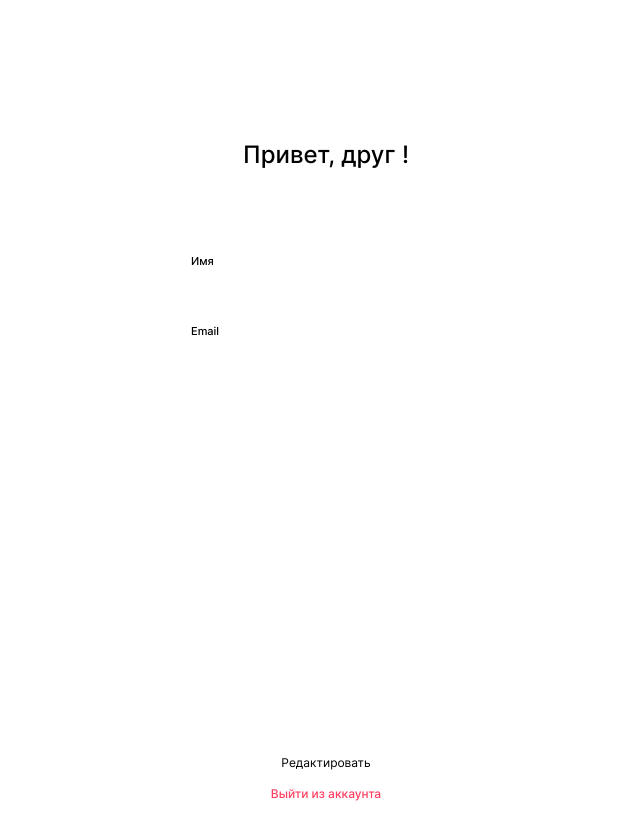
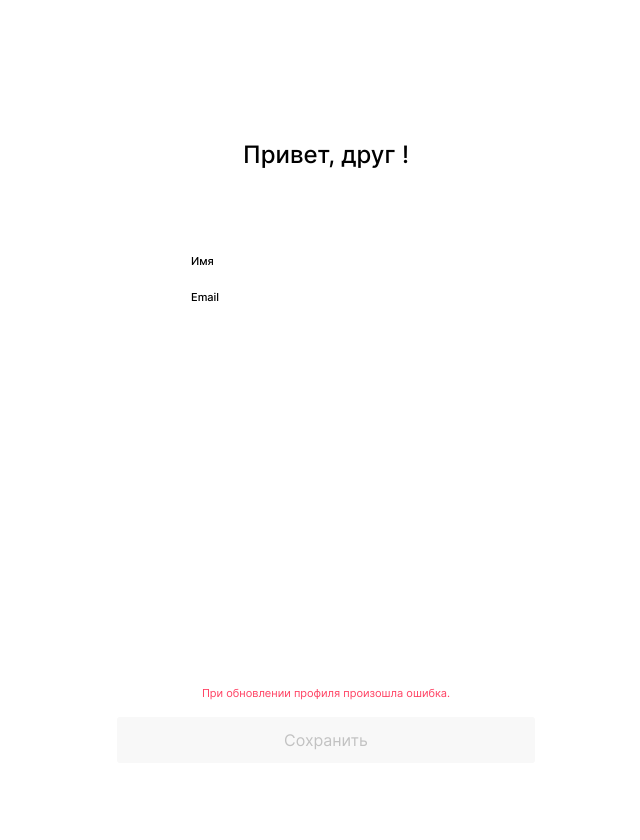
Before and after one commit to mintolime/movies-explorer-frontend, a React (Create React App) app in the folder movie-app/: page /profile in a window 1280 px wide. Shown: the whole page, without its empty margins (314-954 px from the left). After the commit the page ends 803 px from the top, so only its background shows below. Built offline with nearby package versions, Linux system fonts and the light colour scheme.

Commit message:
dev: realize errors

```diff
--- a/movie-app/src/components/Button/Button.css
+++ b/movie-app/src/components/Button/Button.css
@@ -12,7 +12,7 @@
   opacity: 1;
 }
 
-.button:hover{
+.button:hover {
   opacity: .8;
 }
 
@@ -108,3 +108,15 @@
   font-size: 12px;
   line-height: 15px;
 }
+
+.button_type_profile-save {
+  background: #3456F3;
+  border-radius: 3px;
+  padding: 14px 167px;
+}
+
+.button_disabled {
+  background: #F8F8F8;
+  color: #C2C2C2;
+  cursor: no-drop;
+}
--- a/movie-app/src/components/Login/Login.css
+++ b/movie-app/src/components/Login/Login.css
@@ -6,16 +6,21 @@
   color: #8B8B8B;
 }
 
+
+
 .form__input {
   display: block;
-  font-weight: 400;
+  /* font-weight: 400; */
   font-size: 14px;
   line-height: 17px;
   border: 0;
-  border-bottom: 1px solid rgba(0, 0, 0, .2);
+  /* border-bottom: 1px solid rgba(0, 0, 0, .2); */
   color: #000;
   font-family: inherit;
   padding-bottom: 13px;
+
+  border-bottom: 1px solid #E8E8E8;
+  font-weight: 500;
 }
 
 .form__input-error {
@@ -25,7 +30,6 @@
   line-height: 12px;
   color: #FF4062;
   min-height: 30px;
-  /* min-height: 45px; */
   padding: 0;
   margin: 0;
   border: 0;
@@ -34,16 +38,12 @@
 
 .form__input-error_active {
   color: #FF4062;
-  border-bottom: 1px #FF4062 solid;
 }
 
-.form__input_login {
-  /* background-color: black; */
-  /* color: white; */
-  color: #000;
+/* .form__input_login {
   border-bottom: 1px solid #E8E8E8;
   font-weight: 500;
-}
+} */
 
 .form__inner {
   padding: 0;
--- a/movie-app/src/components/Login/Login.jsx
+++ b/movie-app/src/components/Login/Login.jsx
@@ -1,9 +1,9 @@
 import EntryForm from '../EntryForm/EntryForm';
 import useFormAndValidation from '../../hooks/useFormAndValidation';
-import '../Login/Login.css'
+import '../Login/Login.css';
 
 function Login({ onAuthorization }) {
-  const { values, handleChange, errors } = useFormAndValidation();
+  const { values, handleChange, resetForm, isValid, errors } = useFormAndValidation();
 
   function handleSubmit(evt) {
     // Запрещаем браузеру переходить по адресу формы
@@ -13,19 +13,22 @@ function Login({ onAuthorization }) {
     }
     onAuthorization(values);
   }
+
   return (
-    <EntryForm title="Рады видеть!" btnText="Войти" linkText="Ещё не зарегистрированы? Регистрация" onSubmit={handleSubmit}>
-
+    <EntryForm
+      title="Рады видеть!"
+      btnText="Войти"
+      linkText="Ещё не зарегистрированы? Регистрация"
+      onSubmit={handleSubmit}>
       <fieldset className="form__inner form__inner_login">
         <label className="form__label form__label_profile ">Email </label>
         <input
-            className="form__input form__input_login"
+          className={`form__input ${isValid ? '' : 'form__input-error_active'}`}
           value={values.email || ''}
           onChange={handleChange}
           name="email"
           type="email"
           aria-label="Ваша почта"
-            // placeholder="Email"
           minLength="2"
           maxLength="30"
           required
@@ -34,18 +37,18 @@ function Login({ onAuthorization }) {
 
         <label className="form__label form__label_profile">Пароль </label>
         <input
-            className="form__input form__input_login"
+          // className="form__input form__input-error_active"
+          className={`form__input ${isValid ? '' : 'form__input-error_active'}`}
           name="password"
           type="password"
           aria-label="Ваш пароль"
-            // placeholder="Пароль"
           value={values.password || ''}
           minLength="8"
           maxLength="30"
           onChange={handleChange}
           required
         />
-        <span className="form__input-error"> {errors.password}</span>
+        <span className="form__input-error">{errors.password}</span>
       </fieldset>
     </EntryForm>
   );
--- a/movie-app/src/components/Profile/Profile.css
+++ b/movie-app/src/components/Profile/Profile.css
@@ -54,6 +54,19 @@
   border: 0;
 }
 
+.profile__input-error {
+  display: block;
+  font-weight: 400;
+  font-size: 11px;
+  line-height: 13px;
+  color: #FF4062;
+  min-height: 30px;
+  padding: 0;
+  margin: 0;
+  border: 0;
+  text-align: center;
+}
+
 .profile__link_logout {
   font-weight: 500;
   font-size: 12px;
--- a/movie-app/src/components/Profile/Profile.jsx
+++ b/movie-app/src/components/Profile/Profile.jsx
@@ -5,7 +5,7 @@ import Button from '../Button/Button';
 import '../Profile/Profile.css';
 
 function Profile() {
-  const { values, handleChange, errors } = useFormAndValidation();
+  const { values, handleChange } = useFormAndValidation();
 
   return (
     <section className="profile">
@@ -25,7 +25,7 @@ function Profile() {
             maxLength="100"
             required
           />
-          <span className="profile__input-error">{errors.name}</span>
+          {/* <span className="profile__input-error">{errors.name}</span> */}
         </fieldset>
 
         <fieldset className="profile__container">
@@ -42,17 +42,18 @@ function Profile() {
             maxLength="30"
             required
           />
-          <span className="profile__input-error">{errors.email}</span>
+          {/* <span className="profile__input-error">{errors.email}</span> */}
         </fieldset>
       </form>
 
       <div className="profile__button-box">
-        <Button btnClass="button_type_profile-edit" btnType="submit" btnText="Редактировать" />
+        {/* <Button btnClass="button button_type_profile-edit" btnType="submit" btnText="Редактировать" />
         <Link to="/" className="profile__link_logout">
           Выйти из аккаунта
-        </Link>
+        </Link> */}
+         <span className="profile__input-error">При обновлении профиля произошла ошибка.</span>
+        <Button btnClass="button button_type_profile-save button_disabled" btnType="submit" btnText="Сохранить" />
       </div>
-
     </section>
   );
 }
--- a/movie-app/src/components/Register/Register.jsx
+++ b/movie-app/src/components/Register/Register.jsx
@@ -3,7 +3,7 @@ import EntryForm from '../EntryForm/EntryForm';
 import useFormAndValidation from '../../hooks/useFormAndValidation';
 
 function Register({ onRegister }) {
-  const { values, handleChange, errors } = useFormAndValidation();
+  const { values, handleChange,isValid, errors } = useFormAndValidation();
 
   function handleSubmit(evt) {
     // Запрещаем браузеру переходить по адресу формы
@@ -20,7 +20,7 @@ function Register({ onRegister }) {
 
         <label className="form__label">Имя</label>
           <input
-            className="form__input form__input_login"
+            className={`form__input ${isValid ? '' : 'form__input-error_active'}`}
             value={values.name || ''}
             onChange={handleChange}
             name="name"
@@ -35,7 +35,7 @@ function Register({ onRegister }) {
 
         <label className="form__label">Email</label>
           <input
-            className="form__input form__input_login"
+           className={`form__input ${isValid ? '' : 'form__input-error_active'}`}
             value={values.email || ''}
             onChange={handleChange}
             name="email"
```
Lines whose indentation alone changed are shown as unchanged.
